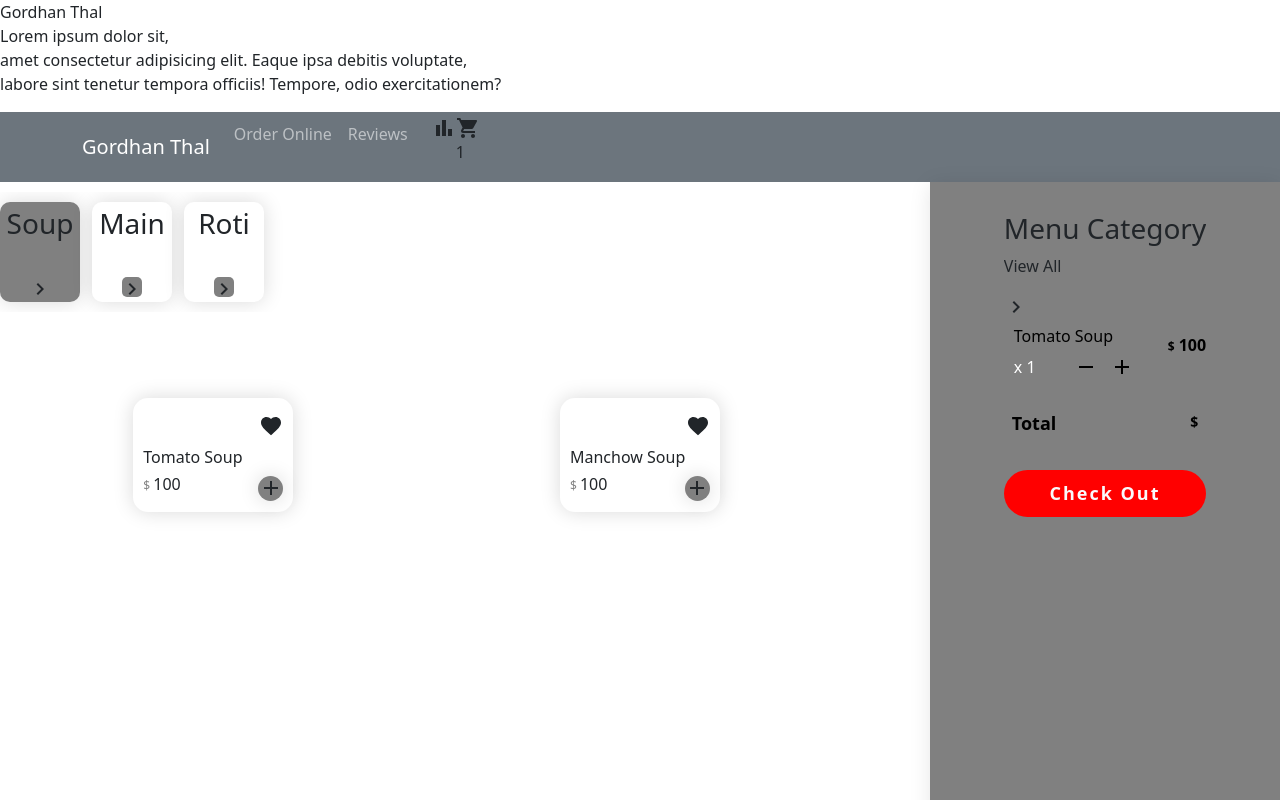
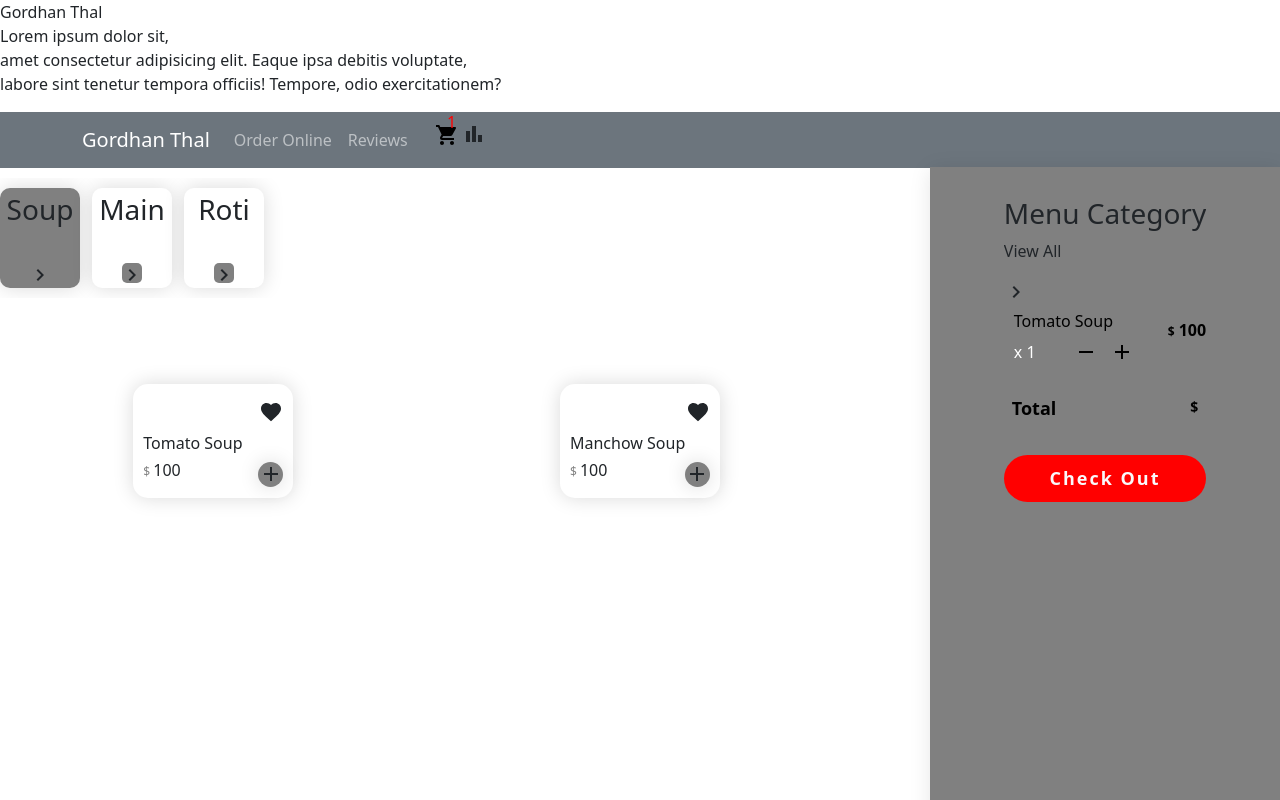
Before and after one commit to UnknownPatel/restaurant-app, a React (Create React App) app: page /Menu1 in a window 1280 px wide. Both pictures are taken after a click on the icon 270 px from the left and 488 px from the top of the page. Built offline with nearby package versions, Linux system fonts and the light colour scheme.

Commit message:
21/3/2023 morning

```diff
--- a/src/userPages/Menu1.css
+++ b/src/userPages/Menu1.css
@@ -177,7 +177,7 @@
   background: gray;
   position: fixed;
   right: 0;
-  top: 182px;
+  top: 167px;
   display: flex;
   flex-direction: column;
   align-items: center;
@@ -297,3 +297,32 @@
   font-weight: 600;
   letter-spacing: 2px;
 }
+
+.shoppingCart {
+  position: relative;
+  width: 30px;
+  height: 30px;
+  display: flex;
+  justify-content: center;
+  align-items: center;
+}
+.shoppingCart .cart {
+  /* font-size: 30px; */
+  color: black;
+}
+
+.shoppingCart .cart_content {
+  width: 20px;
+  height: 20px;
+  color: #ff0000;
+  /* background: #f8901c; */
+  border-radius: 100%;
+  min-width: 20px;
+  min-height: 20px;
+  display: flex;
+  justify-content: center;
+  align-items: center;
+  position: absolute;
+  right: 0;
+  top: 0px;
+}
--- a/src/userPages/Menu1.js
+++ b/src/userPages/Menu1.js
@@ -119,25 +119,25 @@
 
 
 import React, { useEffect, useState } from 'react';
-import PropTypes from 'prop-types';
-import { makeStyles } from '@material-ui/core/styles';
-import Tabs from '@material-ui/core/Tabs';
-import Tab from '@material-ui/core/Tab';
-import Typography from '@material-ui/core/Typography';
-import Box from '@material-ui/core/Box';
+// import PropTypes from 'prop-types';
+// import { makeStyles } from '@material-ui/core/styles';
+// import Tabs from '@material-ui/core/Tabs';
+// import Tab from '@material-ui/core/Tab';
+// import Typography from '@material-ui/core/Typography';
+// import Box from '@material-ui/core/Box';
 import './Menu1.css';
 // import NavbarRes from './components/NavbarRes';
-import soup1 from '../img/soup1.jpg';
-import soup2 from '../img/soup2.jpg';
-import soup3 from '../img/soup3.jpg';
-import main1 from '../img/main1.jpg';
-import main2 from '../img/main2.jpg';
-import main3 from '../img/main3.jpg';
-import thali1 from '../img/thali1.jpg';
-import thali2 from '../img/thali2.jpg';
-import thali3 from '../img/thali3.jpg';
+// import soup1 from '../img/soup1.jpg';
+// import soup2 from '../img/soup2.jpg';
+// import soup3 from '../img/soup3.jpg';
+// import main1 from '../img/main1.jpg';
+// import main2 from '../img/main2.jpg';
+// import main3 from '../img/main3.jpg';
+// import thali1 from '../img/thali1.jpg';
+// import thali2 from '../img/thali2.jpg';
+// import thali3 from '../img/thali3.jpg';
 import NavbarRes from './components/NavbarRes';
-import AddNav from './components/addNav';
+// import AddNav from './components/addNav';
 import MenuCard1 from './components/MenuCard1';
 import {MenuItems, Items} from './components/data1'
 import ItemCard1 from './components/ItemCard1';
@@ -151,7 +151,7 @@ import { useStateValue } from './components/StateProvider';
 
 
 
-function Menu1(props) {
+function Menu1() {
 
   const [isMainData, setMainData] = useState(
     Items.filter(element => element.itemId === 'soup01')
@@ -161,14 +161,21 @@ function Menu1(props) {
   const [totalPrice, setTotalPrice] = useState(0);
 
   useEffect(() => {
-    const menuCards = document.querySelector('.rowContainer').querySelectorAll('.rowMenuCard');
+    const menuCard = document.querySelector('.rowContainer').querySelectorAll('.rowMenuCard');
 
     function setMenuCardActive() {
-      menuCards.forEach((n) => n.classList.remove("active"));
+      menuCard.forEach((n) => n.classList.remove("active"));
       this.classList.add("active");
     }
 
-    menuCards.forEach(n => n.addEventListener('click', setMenuCardActive))
+    menuCard.forEach(n => n.addEventListener('click', setMenuCardActive));
+
+    //
+    // let totalPrice = cart.reduce(function (accumulator, item) {
+    //   return accumulator + item.qty * item.price;
+    // }, 0);
+    // setTot(totalPrice);
+    // console.log(tot);
   }, [isMainData, cart, total, totalPrice]);
 
   const setData = (itemId) => {
--- a/src/userPages/components/CartItem1.js
+++ b/src/userPages/components/CartItem1.js
@@ -40,9 +40,9 @@ function CartItem1({name, price, itemId}) {
         <div className="itemQuantity">
           <span>x {qty}</span>
           <div className="quantity">
-              <RemoveIcon className='itemRemove' onClick={() => updateQuantity('remove', itemId)}/>
+              <RemoveIcon className='itemRemove' onClick={() => updateQuantity("remove", itemId)}/>
 
-              <AddIcon className='itemAdd' onClick={() => updateQuantity('add', itemId)}/>
+              <AddIcon className='itemAdd' onClick={() => updateQuantity("add", itemId)}/>
           </div>
         </div>
       </div>
--- a/src/userPages/components/NavbarRes.js
+++ b/src/userPages/components/NavbarRes.js
@@ -3,7 +3,7 @@ import { Container, Nav, Navbar } from 'react-bootstrap';
 import BarChartIcon from '@mui/icons-material/BarChart';
 import ShoppingCartIcon from '@mui/icons-material/ShoppingCart';
 import { useStateValue } from './StateProvider';
-
+import '../Menu1.css';
 
 function NavbarRes() {
   const [{ cart }, dispatch] = useStateValue();
@@ -31,14 +31,14 @@ function NavbarRes() {
             <Nav.Link href="">Order Online</Nav.Link>
             <Nav.Link href="">Reviews</Nav.Link>
             <Nav.Link href=""></Nav.Link>
-            <div className='toggleMenu'>
-              <BarChartIcon className='toggleIcon'/>
-            </div>
             <div className="shoppingCart">
               <ShoppingCartIcon className="cart" />
               <div className={`${!cart ? "noCartItem" : "cart_content"}`}>
                 <p>{cart ? cart.length : ""}</p>
               </div>
+            </div>
+            <div className='toggleMenu'>
+              <BarChartIcon className='toggleIcon'/>
             </div>
           </Nav>
         </Container>
```
Also changed, not shown: src/index.js (+4 -3 lines).
